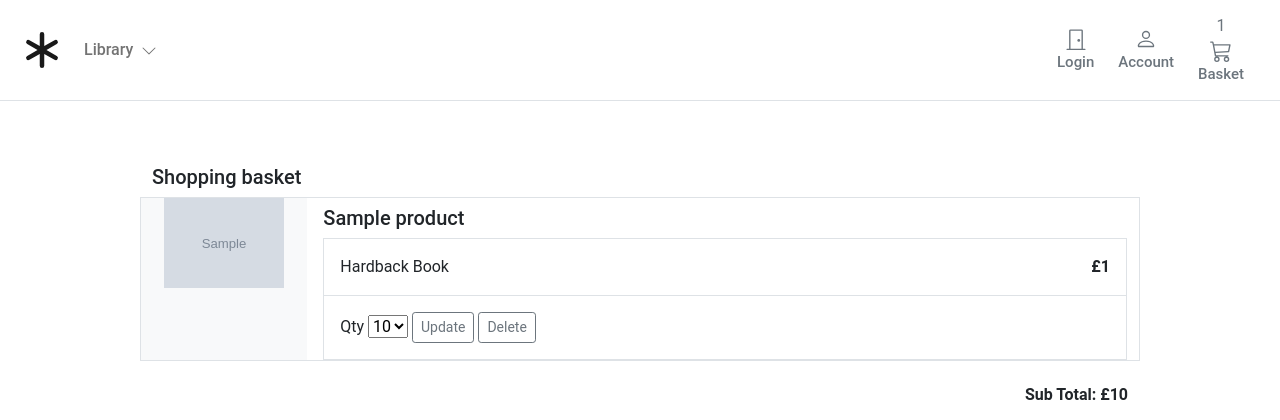
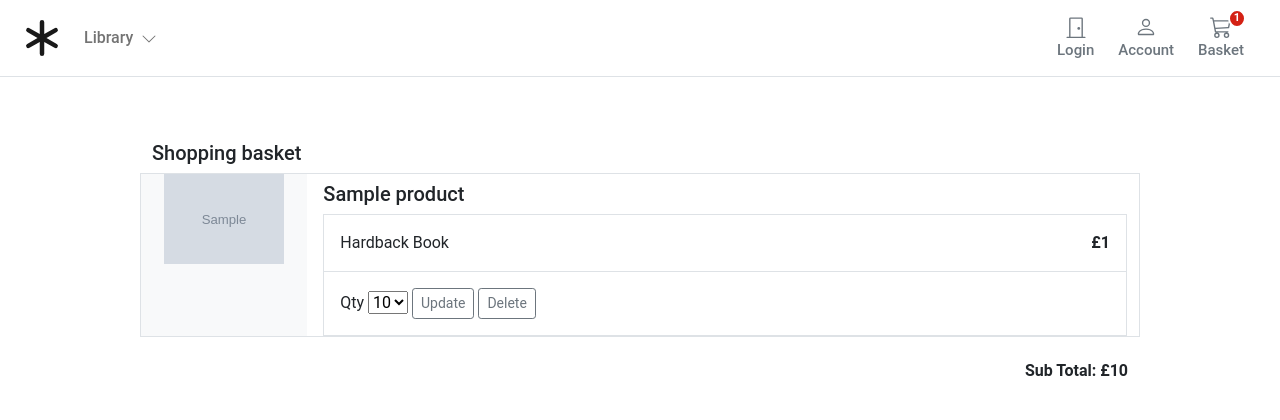
Before and after one commit to Edbeer/TESTSHOP, a Django app: template templates/store/basket/summary.html in a window 1280 px wide. Shown: the top 420 px of the page. Run offline with Django 3.2, Linux system fonts and the light colour scheme; the template is opened without the code that fills it: most values are stand-ins (such as "Sample title", 1, 10 or a date in 2020); grey boxes marked "Sample" are stand-in pictures.

Commit message:
basket css

```diff
--- /dev/null
+++ b/static/basket/css/basket.css
@@ -0,0 +1,29 @@
+
+.basket-qty{
+    color: #fff;
+    background: #d42114;
+    border: 2px solid #fff;
+    border-radius: 50%;
+    text-align: center;
+    font-size: 11px;
+    height: 15px;
+    width: 14px;
+    position: absolute;
+    box-sizing: content-box;
+    font-weight: 600;
+    display: flex;
+    justify-content: center;
+    align-items: center;
+    top: 1px;
+    right: 10px;
+}
+
+.basket-btn{
+    position: relative;
+}
+
+.basket-btn:hover, .basket-btn:focus, .basket-btn:active, .basket-btn.active{
+    color:#d42114;
+    transition-duration: 0.4s;
+    background-color: #fff;
+}
--- a/templates/store/base.html
+++ b/templates/store/base.html
@@ -1,5 +1,5 @@
+<!DOCTYPE html>
 {% load static %}
-<!DOCTYPE html>
 <html>
 
 <head>
```
